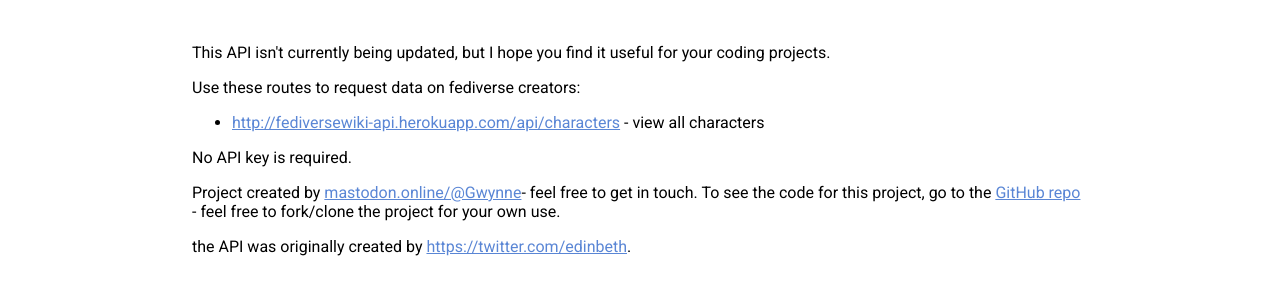
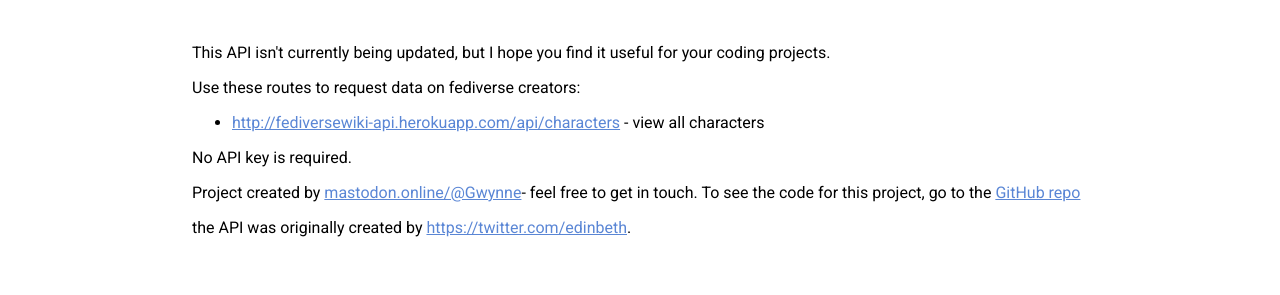
Before and after one commit to KostaSav/hp-api, a website: page public/index.html in a window 1280 px wide. Shown: the part 153-448 px from the top of the page. Drawn offline with Linux system fonts and the light colour scheme.

Commit message:
Update index.html

```diff
--- a/public/index.html
+++ b/public/index.html
@@ -15,7 +15,7 @@
     <ul>
     <li><a href="http://fediversewiki-api.herokuapp.com/api/characters">http://fediversewiki-api.herokuapp.com/api/characters</a> - view all characters</li>    </ul>
     <p>No API key is required.</p>
-    <p>Project created by <a href="https://mastodon.online/@Gwynne">mastodon.online/@Gwynne</a>- feel free to get in touch. To see the code for this project, go to the <a href="https://github.com/gwynne0190/fediversewiki-api">GitHub repo</a> - feel free to fork/clone the project for your own use.</p>
+    <p>Project created by <a href="https://mastodon.online/@Gwynne">mastodon.online/@Gwynne</a>- feel free to get in touch. To see the code for this project, go to the <a href="https://github.com/gwynne0190/fediversewiki-api">GitHub repo</a></p>
     <p>the API was originally created by <a href="https://twitter.com/edinbeth">https://twitter.com/edinbeth</a>.</p>
   </main>
 </body>
```
